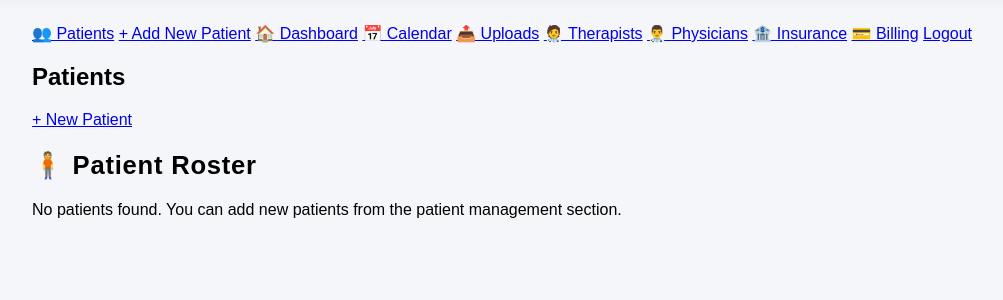
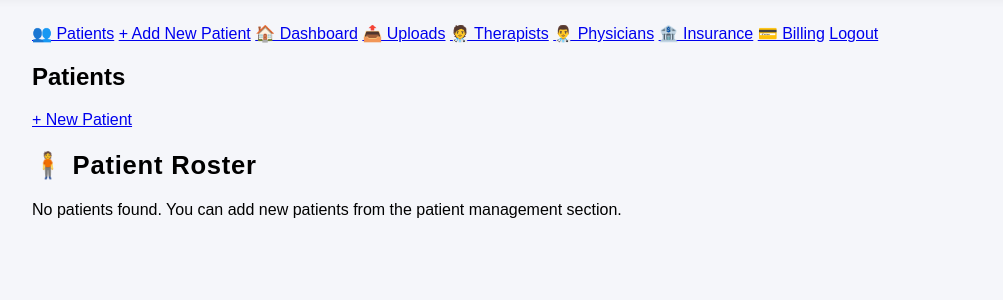
Before and after one commit to KLcoding01/pt-eval-flask, a Flask app: page /patients in a window 1280 px wide. Shown: the part 56-356 px from the top of the page, without its empty margins (24-1027 px from the left). Run offline with Flask 3, Linux system fonts and the light colour scheme; the visitor is signed in with stand-in values (Sample User, id 1); data that the repository does not hold is empty.

Commit message:
Deploy: update all code, templates, and dependencies for Render

```diff
--- a/templates/patients.html
+++ b/templates/patients.html
@@ -10,7 +10,6 @@
         <a href="{{ url_for('patients_list') }}" class="list-group-item list-group-item-action active">👥 Patients</a>
         <a href="{{ url_for('new_patient') }}" class="list-group-item list-group-item-action">+ Add New Patient</a>
         <a href="{{ url_for('dashboard') }}" class="list-group-item list-group-item-action">🏠 Dashboard</a>
-        <a href="{{ url_for('calendar') }}" class="list-group-item list-group-item-action">📅 Calendar</a>
         <a href="{{ url_for('uploads_list') }}" class="list-group-item list-group-item-action">📤 Uploads</a>
         <a href="{{ url_for('therapists_list') }}" class="list-group-item list-group-item-action">🧑‍⚕️ Therapists</a>
         <a href="{{ url_for('physicians_list') }}" class="list-group-item list-group-item-action">👨‍⚕️ Physicians</a>
```
